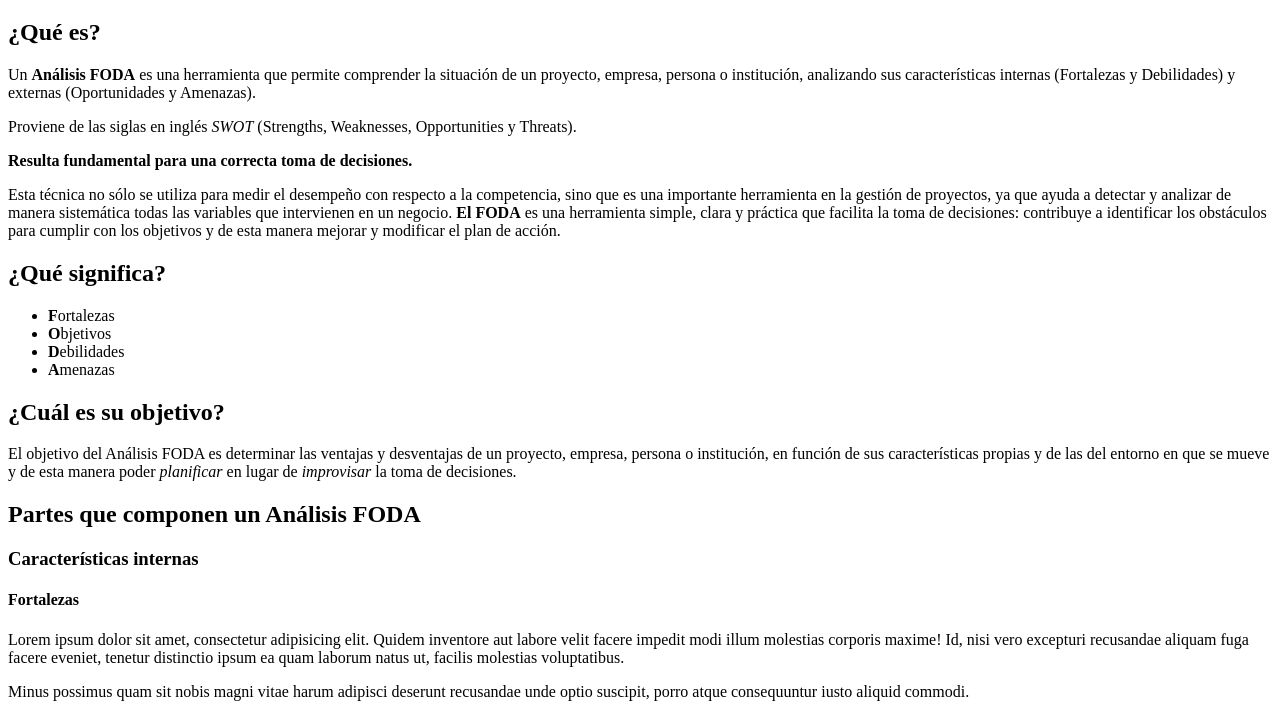
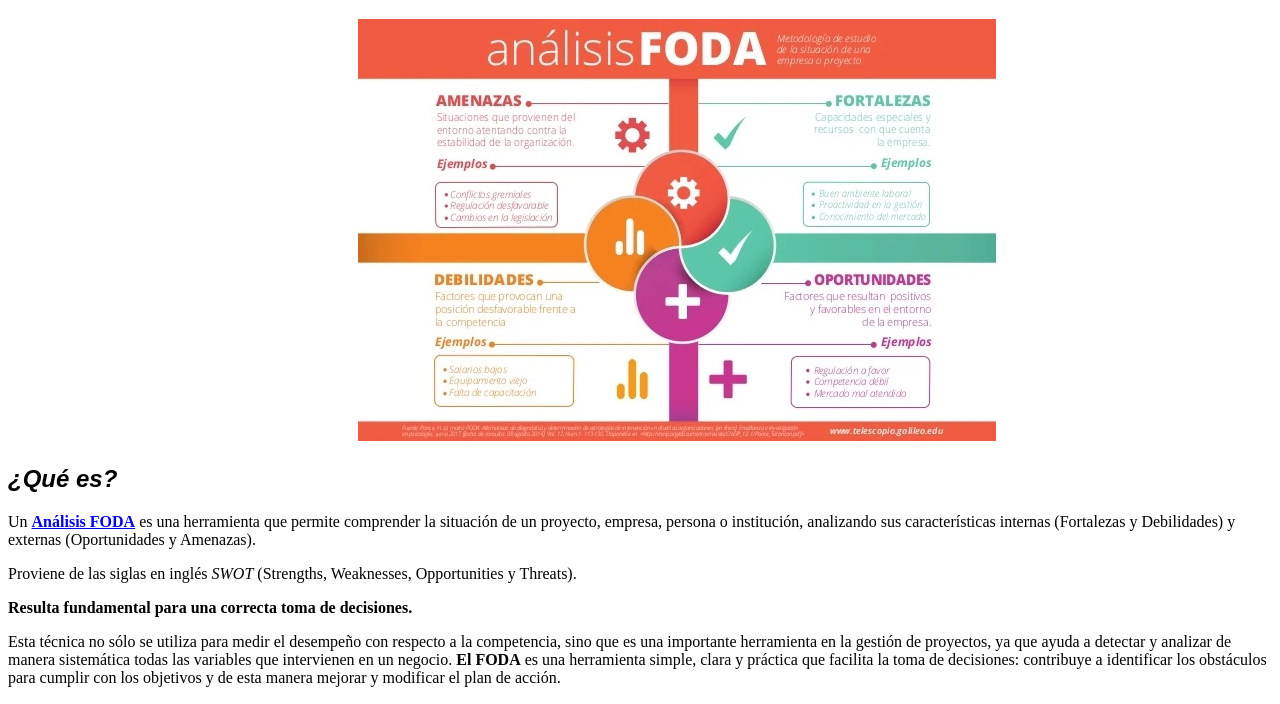
Before and after one commit to jorgedeleon18/desafio-02, a website built with Vite: page index.html in a window 1280 px wide. Shown: the part 61-765 px from the top of the page. Built offline with nearby package versions, Linux system fonts and the light colour scheme.

Commit message:
se añadió imágen de Análisis FODA

```diff
--- a/index.html
+++ b/index.html
@@ -4,14 +4,15 @@
 <head>
   <meta charset="UTF-8" />
   <meta name="viewport" content="width=device-width, initial-scale=1.0" />
-  <title>VDesafío 02</title>
+  <title>Desafío 02</title>
 </head>
 
 <body>
-  <h1 class="titulo">Análisis FODA</h>
-    <h2>¿Qué es?</h2>
+  <h1 class="titulo">Análisis FODA</h1>
+    <img src="img/analisis-foda.webp" alt="imágen de explicación de Análisis FODA">
+     <h2 class="subtitulo">¿Qué es?</h2>
 
-    <p>Un <b>Análisis FODA</b> es una herramienta que permite comprender la situación de un proyecto, empresa, persona o
+    <p>Un <a href="https://es.wikipedia.org/wiki/An%C3%A1lisis_FODA" target="_blank"><b>Análisis FODA</b></a> es una herramienta que permite comprender la situación de un proyecto, empresa, persona o
       institución, analizando sus características internas (Fortalezas y Debilidades) y externas (Oportunidades y
       Amenazas).</p>
 
@@ -25,19 +26,19 @@
       la toma de decisiones: contribuye a identificar los obstáculos para cumplir con los objetivos y de esta manera
       mejorar y modificar el plan de acción.</p>
 
-    <h2>¿Qué significa?</h2>
+    <h2 class="subtitulo">¿Qué significa?</h2>
     <ul>
       <li><b>F</b>ortalezas</li>
       <li><b>O</b>bjetivos</li>
       <li><b>D</b>ebilidades</li>
       <li><b>A</b>menazas</li>
     </ul>
-    <h2>¿Cuál es su objetivo?</h2>
+    <h2 class="subtitulo">¿Cuál es su objetivo?</h2>
     El objetivo del Análisis FODA es determinar las ventajas y desventajas de un proyecto, empresa, persona o
     institución, en función de sus características propias y de las del entorno en que se mueve y de esta manera poder
     <em>planificar</em> en lugar de <em>improvisar</em> la toma de decisiones.
 
-    <h2>Partes que componen un Análisis FODA</h2>
+    <h2 class="subtitulo">Partes que componen un Análisis FODA</h2>
     <h3>Características internas</h3>
     <h4>Fortalezas</h4>
 
@@ -54,7 +55,7 @@
       similique accusantium qui velit, sint laborum suscipit dolorum iste error quibusdam fugiat, laudantium delectus.
       Odio recusandae in incidunt aperiam dolorem.</p>
 
-    <h2>Características externas</h2>
+    <h3>Características externas</h3>
     <h3>Oportunidades</h3>
     <p>Lorem ipsum dolor sit amet consectetur adipisicing elit. Deserunt aliquid expedita animi culpa possimus eos,
       nulla qui, libero nemo ducimus ex! Dignissimos corporis officia dolores exercitationem minus reprehenderit ducimus
--- a/style.css
+++ b/style.css
@@ -2,3 +2,10 @@
   text-align: center;
   color: rgb(15, 15, 167);
 }
+img {
+  margin-left: 350px;
+}
+.subtitulo {
+  font-family: Arial, Helvetica, sans-serif;
+  font-style: italic;
+}
```
Also changed, not shown: public/img/analisis-foda.png (deleted), public/img/analisis-foda.webp (added).
